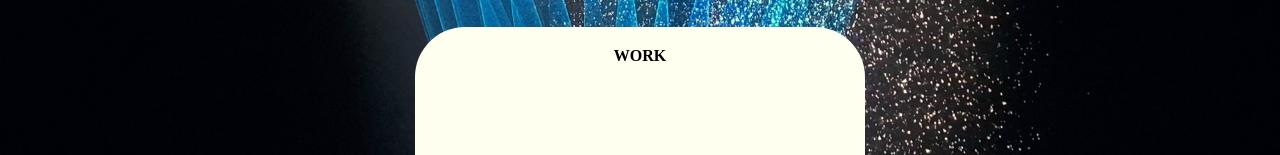
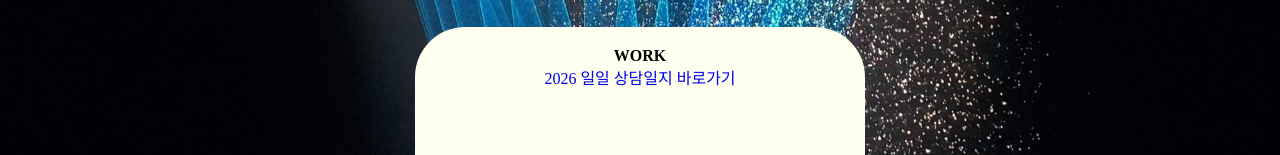
Before and after one commit to yungg-g/fanpage, a plain HTML site: page index.html in a window 1280 px wide. Shown: the part 373-528 px from the top of the page. Drawn offline with nearby package versions, Linux system fonts and the light colour scheme; a web font is replaced by a local one.

Commit message:
Update index.html

```diff
--- a/index.html
+++ b/index.html
@@ -23,6 +23,9 @@
             <div class="pic2"></div>
             <div class="workbox">
                 <h4>WORK</h4>
+                <ul>
+                    <li><a href="https://docs.google.com/spreadsheets/d/1jD9Ewkhq6GAhDhi8zXQb6k3KyRR3MYOpSFUg0ZUZU1A/edit?pli=1&gid=766030108#gid=766030108" target="_blank">2026 일일 상담일지 바로가기</a></li>
+                </ul>
             </div>
         </section>
         <section id="C_box">
```
